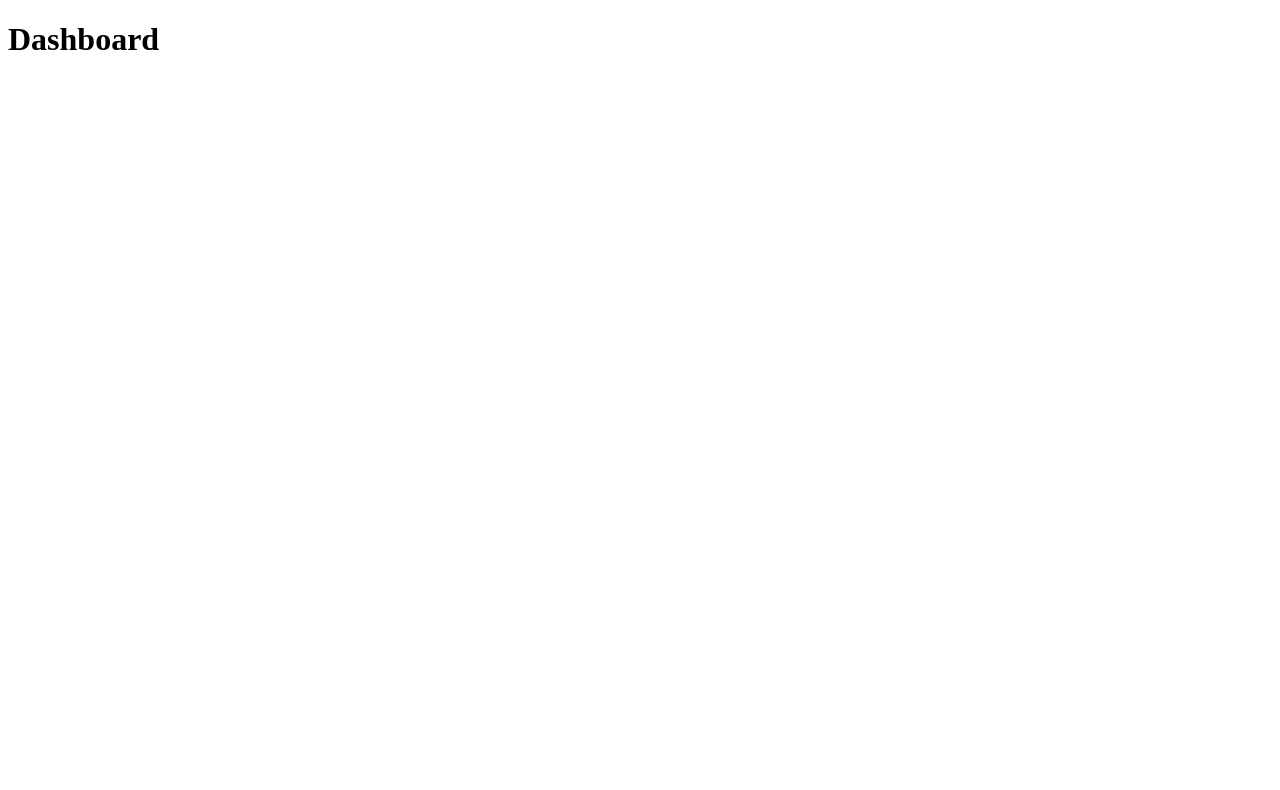
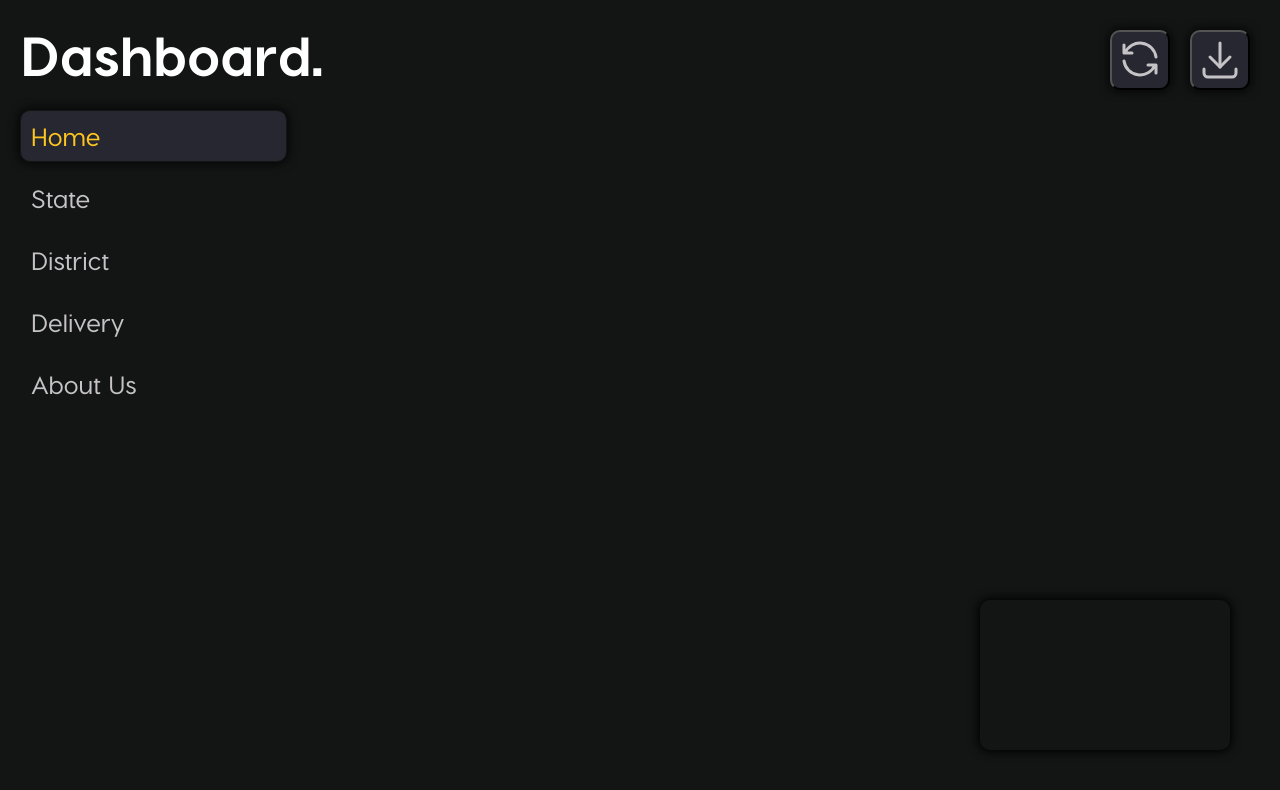
Before and after one commit to mihirs16/Census-of-India-2011-Dataset, a React app in the folder dashboard/: page / in a window 1280 px wide. Built offline with nearby package versions, Linux system fonts and the light colour scheme.

Commit message:
React UI Init
- Added Header
- Added Reload & Save buttons
- Added Sidebar

```diff
--- a/dashboard/public/index.html
+++ b/dashboard/public/index.html
@@ -4,7 +4,7 @@
         <meta charset="utf-8" />
         <meta name="viewport" content="width=device-width, initial-scale=1" />
         <meta name="theme-color" content="#000000" />
-        <meta name="description" content="Web site created using create-react-app" />
+        <meta name="description" content="Dashboard for prioritizing Vaccine Delivery processes." />
         <title>Dashboard</title>
     </head>
     <body>
--- /dev/null
+++ b/dashboard/src/components/dashboard.css
@@ -0,0 +1,22 @@
+div.dashboard {
+    height: 100%;
+    width: 100%;
+    z-index: -10;
+    position: fixed;
+    top: 0;
+    left: 0;
+}
+
+div.plot-1 {
+    position: absolute;
+    bottom: 0;
+    right: 0;
+    margin: 50px;
+    height: 150px;
+    width: 250px;
+    border-radius: 10px;
+    background-color: #131515;
+    -webkit-box-shadow: 0px 0px 10px 2px rgba(0,0,0,1);
+    -moz-box-shadow: 0px 0px 10px 2px rgba(0,0,0,1);
+    box-shadow: 0px 0px 10px 2px rgba(0,0,0,1);
+}
--- /dev/null
+++ b/dashboard/src/components/dashboard.js
@@ -0,0 +1,22 @@
+// modules
+import React from 'react';
+
+// css
+import './dashboard.css';
+
+// components
+
+// Dashboard
+class Dashboard extends React.Component {
+    render () {
+        return (
+            <div className="dashboard">
+                <div className="plot-1">
+
+                </div>
+            </div>
+        );
+    }
+}
+
+export default Dashboard;
--- /dev/null
+++ b/dashboard/src/components/header.css
@@ -0,0 +1,38 @@
+@font-face {
+    font-family: 'Visby Extra';
+    src: url(./fonts/VisbyCF-ExtraBold.woff2);
+}
+
+h1.logo {
+    font-family: 'Visby Extra';
+    font-size: 55px;
+    user-select: none;
+}
+
+div.header {
+    display: flex;
+    width: 100%;
+}
+
+img {
+    user-select: none;
+}
+
+button.small {
+    height: 60px;
+    width: 60px;
+    border-radius: 10px;
+    margin: 10px;
+    outline: none;
+    background-color: #262730;
+    cursor: pointer;
+    -webkit-box-shadow: 0px 0px 10px 2px rgba(0,0,0,0.75);
+    -moz-box-shadow: 0px 0px 10px 2px rgba(0,0,0,0.75);
+    box-shadow: 0px 0px 10px 2px rgba(0,0,0,0.75);
+}
+
+button.small:active {
+    -webkit-box-shadow: inset 0px 0px 10px 2px rgba(0,0,0,0.75);
+    -moz-box-shadow: inset 0px 0px 10px 2px rgba(0,0,0,0.75);
+    box-shadow: inset 0px 0px 10px 2px rgba(0,0,0,0.75);
+}
--- /dev/null
+++ b/dashboard/src/components/header.js
@@ -0,0 +1,43 @@
+// modules
+import React from 'react';
+
+// css
+import './header.css';
+
+// assets
+import reloadButton from './assets/reload.svg';
+import saveButton from './assets/export.svg';
+
+
+// Small button
+class SmallButton extends React.Component {
+    render () {
+        return (
+            <button className="small">
+                <img src={this.props.icon} alt=""/>
+            </button>
+        );
+    }
+}
+
+// Header
+class Header extends React.Component {
+    render () {
+        return (
+        <div className="header">
+            <h1 className="logo">Dashboard.</h1>
+            <div style={{
+                marginLeft: 'auto'
+            }}>
+                <SmallButton icon={reloadButton}/>
+                <SmallButton icon={saveButton}/>
+            </div>
+        </div>
+        );
+    }
+}
+
+export default Header;
+export {
+    SmallButton
+};
--- /dev/null
+++ b/dashboard/src/components/sidebar.css
@@ -0,0 +1,46 @@
+@font-face {
+    font-family: 'Visby Demi';
+    src: url(./fonts/VisbyCF-DemiBold.woff2);
+}
+
+div.sidebar {
+    font-family: 'Visby Demi';
+    font-size: 25px;
+
+    display: flex;
+    flex-direction: column;
+}
+
+input[type=radio] {
+    display: none;
+}
+
+input[type=radio] ~ label {
+    border: 1px solid #131515;
+    display: block;
+    padding: 10px;
+    margin-top: 10px;
+    padding-right: 150px;
+    color: #c5c3c6;
+    user-select: none;
+    cursor: pointer;
+}
+
+input[type=radio]:hover ~ label {
+    background-color: rgba(38, 39, 48, 0.25);
+    border: 1px solid rgb(38, 39, 48);
+    border-radius: 10px;
+    color: #c5c3c6;
+    -webkit-box-shadow: 0px 0px 10px 2px rgba(0,0,0,0.75);
+    -moz-box-shadow: 0px 0px 10px 2px rgba(0,0,0,0.75);
+    box-shadow: 0px 0px 10px 2px rgba(0,0,0,0.75);
+}
+
+input[type=radio]:checked ~ label {
+    background-color: #262730;
+    border-radius: 10px;
+    color: #fec620;
+    -webkit-box-shadow: 0px 0px 10px 2px rgba(0,0,0,0.75);
+    -moz-box-shadow: 0px 0px 10px 2px rgba(0,0,0,0.75);
+    box-shadow: 0px 0px 10px 2px rgba(0,0,0,0.75);
+}
--- /dev/null
+++ b/dashboard/src/components/sidebar.js
@@ -0,0 +1,34 @@
+// modules
+import React from 'react';
+
+// css
+import './sidebar.css';
+
+// Menu Option Button
+class OptionButton extends React.Component {
+    render () {
+        return (
+            <div>
+                <input type="radio" name={this.props.group} id={this.props.text} defaultChecked={this.props.checked}/>
+                <label htmlFor={this.props.text}>{this.props.text}</label>
+            </div>
+        );
+    }
+}
+
+// Sidebar
+class Sidebar extends React.Component {
+    render () {
+        return (
+            <div className="sidebar">
+                <OptionButton group="Menu" text="Home" checked={true}/>
+                <OptionButton group="Menu" text="State" />
+                <OptionButton group="Menu" text="District" />
+                <OptionButton group="Menu" text="Delivery" />
+                <OptionButton group="Menu" text="About Us" />
+            </div>
+        );
+    }
+}
+
+export default Sidebar;
--- a/dashboard/src/homepage.js
+++ b/dashboard/src/homepage.js
@@ -1,11 +1,25 @@
+// modules
 import React from 'react';
-import ReactDOM from 'react-dom';
 
+// components
+import Header from './components/header';
+import Sidebar from './components/sidebar';
+import Dashboard from './components/dashboard';
+
+// Homepage
 class Homepage extends React.Component {
     render () {
-        return <div>
-            <h1>Dashboard</h1>
-        </div>
+        return (
+            <div className="homepage">
+                <Header />
+                <div className="content" style={{
+                    display: 'flex',
+                }}>
+                    <Sidebar />
+                    <Dashboard />
+                </div>
+            </div>
+        );
     }
 }
 
--- /dev/null
+++ b/dashboard/src/index.css
@@ -0,0 +1,13 @@
+* {
+    box-sizing: border-box;
+    padding: 0;
+    margin: 0;
+    color: white;
+}
+
+body {
+    background-color: #131515;
+    height: 100%;
+    width: 100%;
+    padding: 20px;
+}
--- a/dashboard/src/index.js
+++ b/dashboard/src/index.js
@@ -1,6 +1,12 @@
+// modules
 import React from 'react';
 import ReactDOM from 'react-dom';
+
+// pages
 import Homepage from './homepage.js';
+
+// css
+import './index.css';
 
 ReactDOM.render(
     <Homepage />,
```
Also changed, not shown: dashboard/src/plots.js (deleted, +0 -7 lines), dashboard/src/components/assets/export.svg (added), dashboard/src/components/assets/reload.svg (added), dashboard/src/components/fonts/VisbyCF-DemiBold.woff2 (added), dashboard/src/components/fonts/VisbyCF-ExtraBold.woff2 (added), dashboard/src/reload.svg (deleted).
